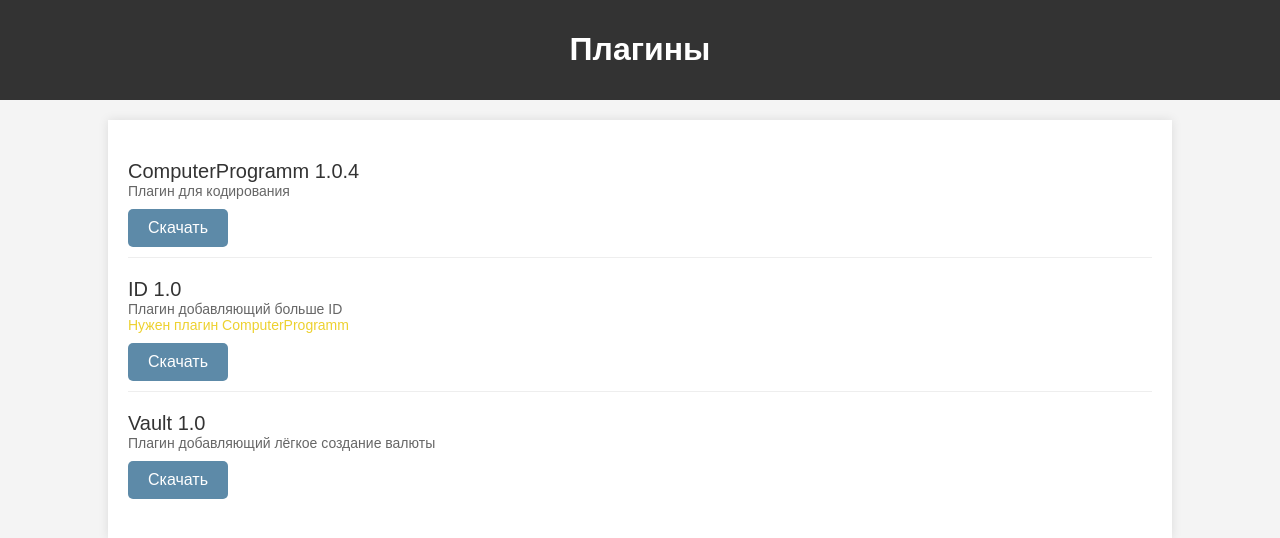
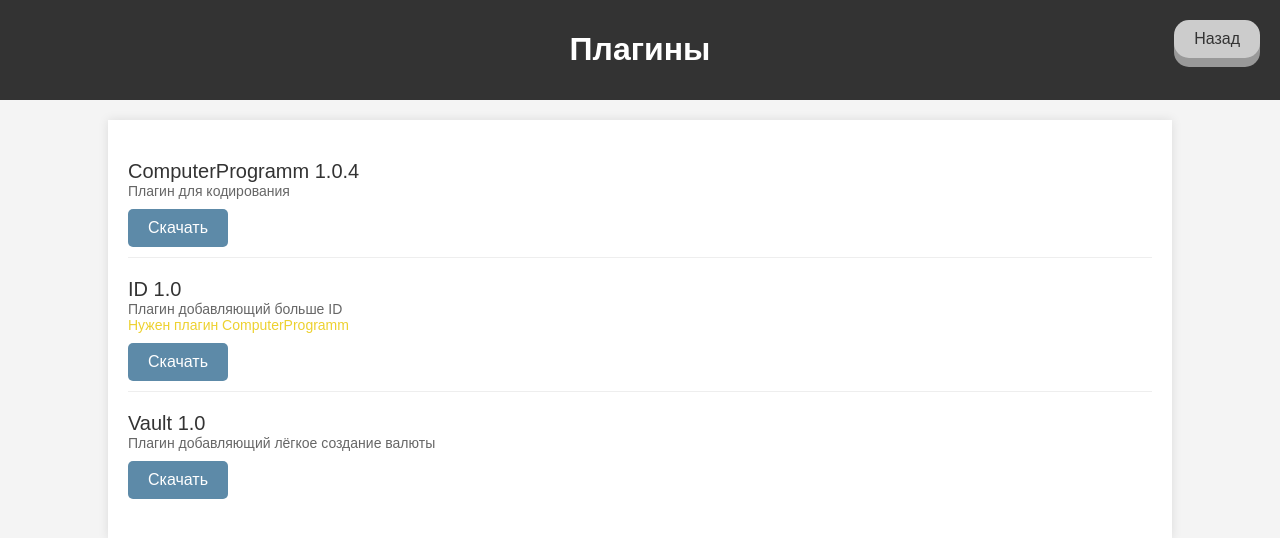
Before and after one commit to Ytenok2024/ModerX, a plain HTML site: page install.html in a window 1280 px wide. Drawn offline with Linux system fonts and the light colour scheme.

Commit message:
Update install.html

```diff
--- a/install.html
+++ b/install.html
@@ -85,5 +85,53 @@
   <!-- Добавьте дополнительные плагины здесь -->
 </div>
 
+<!DOCTYPE html>
+<html lang="ru">
+<head>
+<meta charset="UTF-8">
+<title>Новая страница</title>
+<style>
+  body {
+    font-family: Arial, sans-serif;
+    margin: 0;
+    padding: 0;
+    background-color: #f4f4f4;
+  }
+  .back-button {
+    padding: 10px 20px;
+    font-size: 16px;
+    text-align: center;
+    cursor: pointer;
+    outline: none;
+    color: #333; /* Темно-серый текст */
+    background-color: #ccc; /* Светло-серый фон */
+    border: none;
+    border-radius: 15px;
+    box-shadow: 0 9px #999;
+    transition: background-color 0.3s, box-shadow 0.2s, transform 0.2s;
+    position: absolute;
+    top: 20px;
+    right: 20px;
+  }
+  .back-button:hover {
+    background-color: #bbb; /* Средне-серый фон при наведении */
+    box-shadow: 0 5px #666;
+  }
+  .back-button:active {
+    background-color: #aaa; /* Темно-серый фон при нажатии */
+    box-shadow: 0 3px #666;
+    transform: translateY(4px);
+  }
+</style>
+</head>
+<body>
+
+<!-- Кнопка Назад -->
+<button class="back-button" onclick="history.back()">Назад</button>
+
+<script>
+// Дополнительный JavaScript для кнопки, если необходим
+</script>
+
 </body>
 </html>
```
